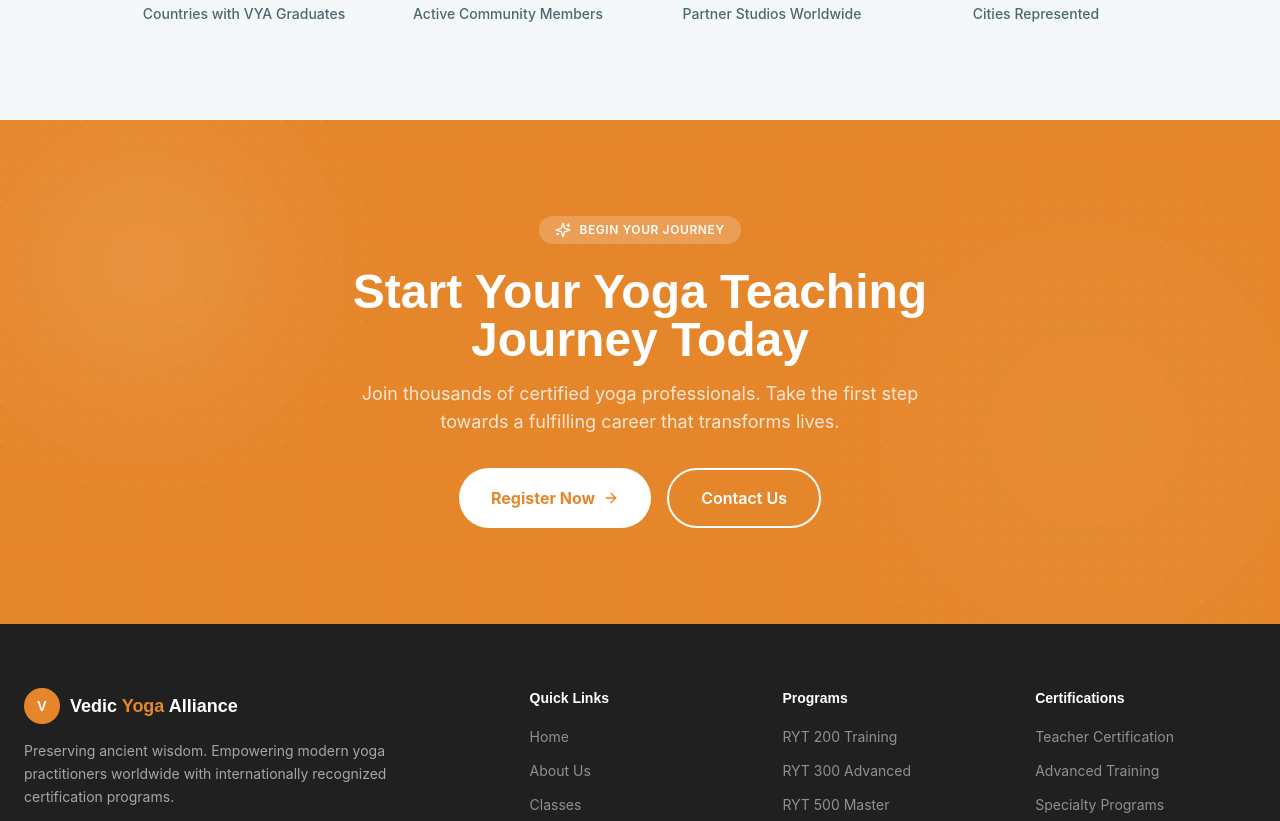
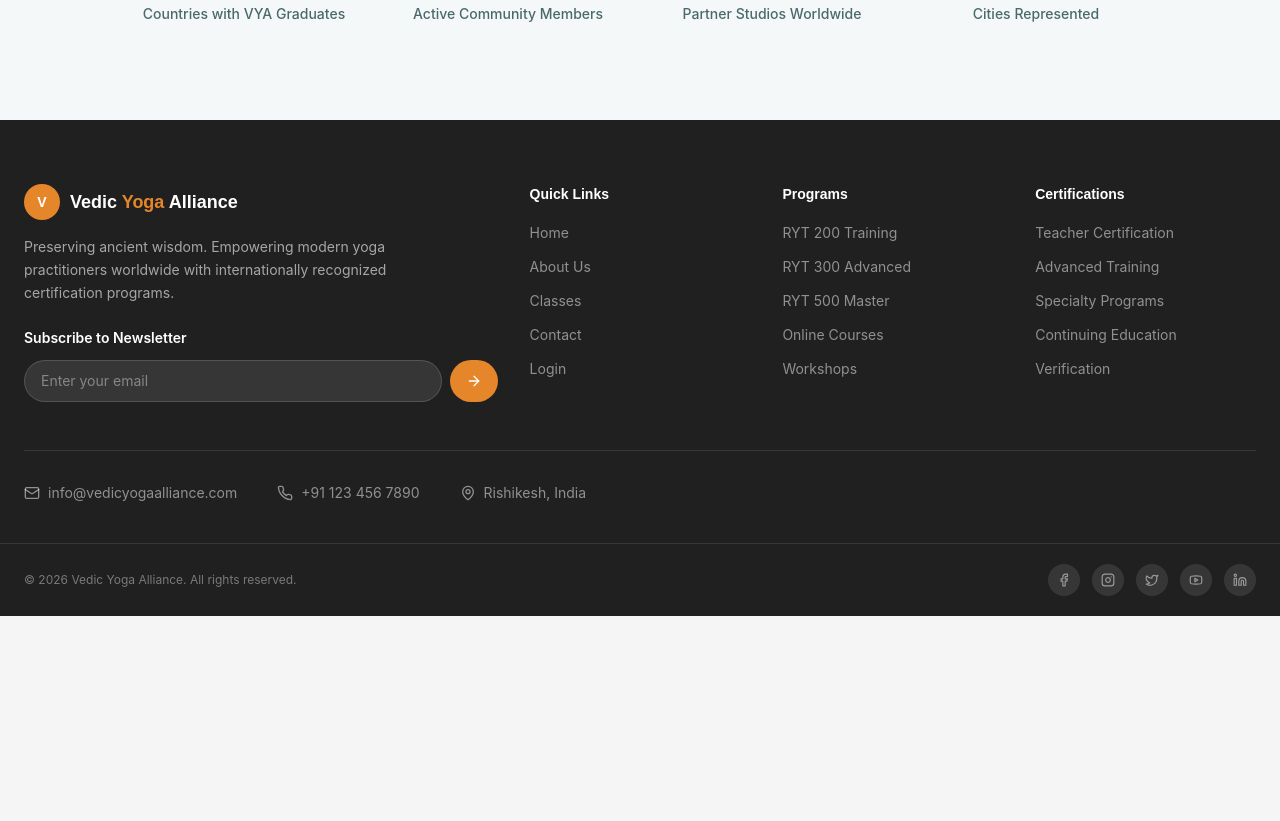
Before and after one commit to theshashankyoga-ship-it/theshashankyoga25, a Next.js app: page / in a window 1280 px wide. Shown: the part 5021-5842 px from the top of the page. After the commit the page ends 5637 px from the top, so only its background shows below. Built offline with nearby package versions, Linux system fonts and the light colour scheme.

Commit message:
Updated website design

```diff
--- a/app/(public)/page.tsx
+++ b/app/(public)/page.tsx
@@ -8,7 +8,7 @@ import WhyChoose from '@/components/home/WhyChoose';
 import StatsSection from '@/components/home/StatsSection';
 import WhyYoga from '@/components/home/WhyYoga';
 import GlobalCommunity from '@/components/home/GlobalCommunity';
-import FinalCTA from '@/components/home/FinalCTA';
+
 
 export default function HomePage() {
   return (
@@ -24,7 +24,7 @@ export default function HomePage() {
       <StatsSection />
       <WhyYoga />
       <GlobalCommunity />
-      <FinalCTA />
+
     </motion.div>
   );
 }
```
